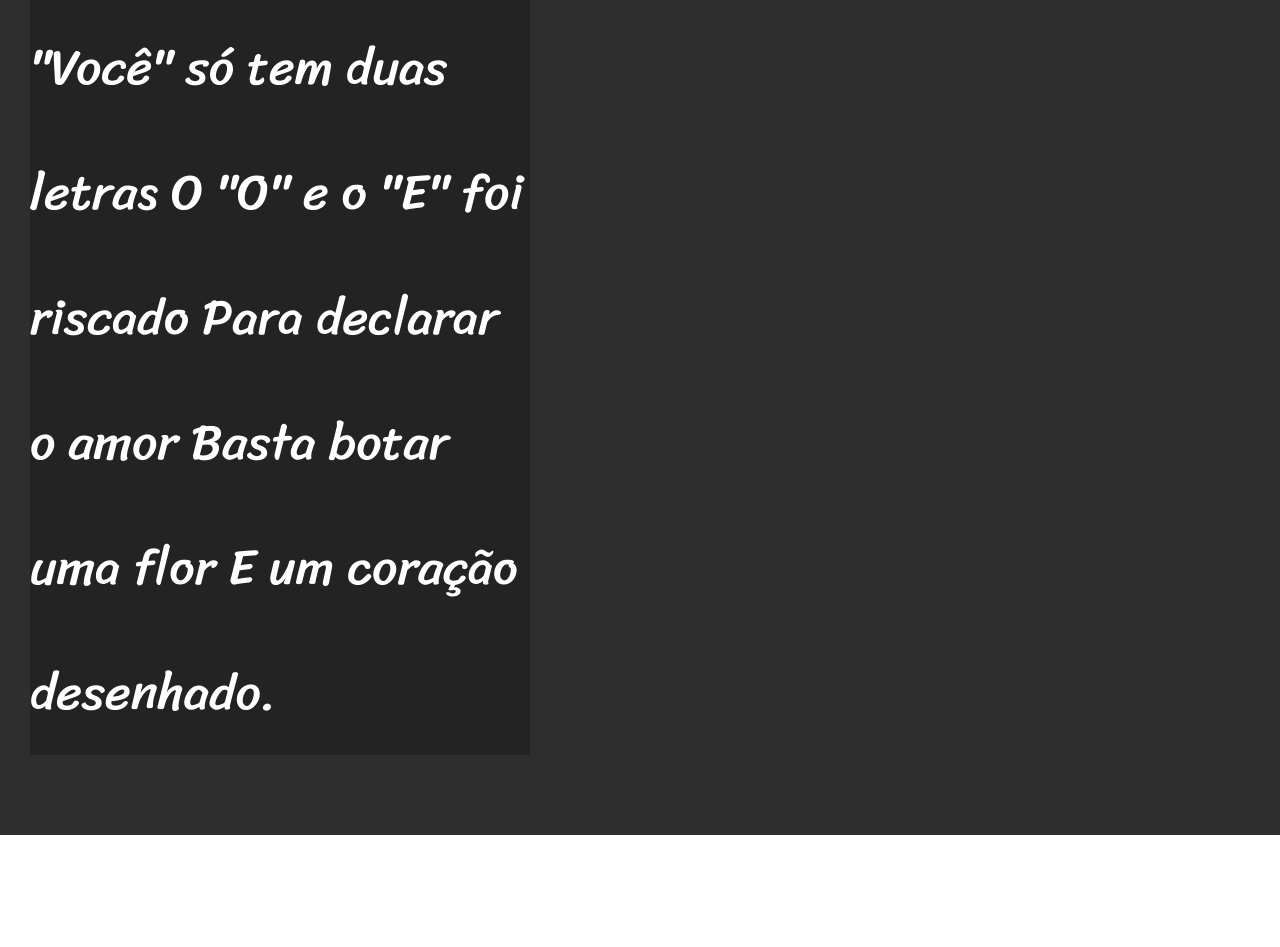
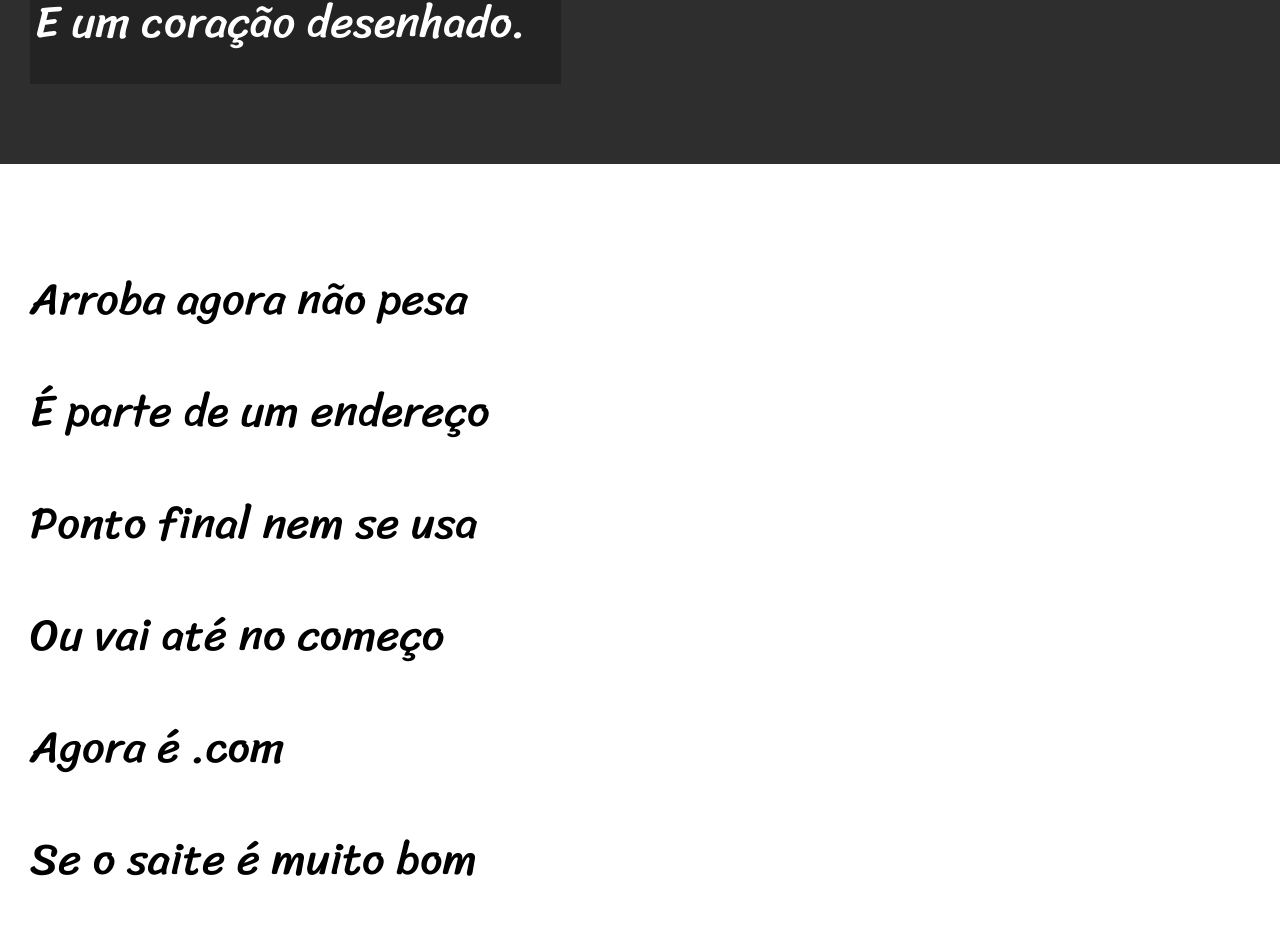
Before and after one commit to victor-oliveira-py/projeto-cordel, a plain HTML site: page index.html in a window 1280 px wide. Shown: the part 1833-2780 px from the top of the page. Drawn offline with Linux system fonts and the light colour scheme; a web font is replaced by a local one.

Commit message:
Atualiazação no html e css

```diff
--- a/index.html
+++ b/index.html
@@ -5,15 +5,6 @@
     <meta name="viewport" content="width=device-width, initial-scale=1.0">
     <title>Cordel</title>
     <link rel="stylesheet" href="style.css">
-
-    <link rel="preconnect" href="https://fonts.googleapis.com">
-    <link rel="preconnect" href="https://fonts.gstatic.com" crossorigin>
-    <link href="https://fonts.googleapis.com/css2?family=Doto:wght@100..900&family=Edu+VIC+WA+NT+Beginner&family=Passion+One:wght@400;700;900&family=Playwrite+RO&display=swap" rel="stylesheet">
-
-    <link rel="preconnect" href="https://fonts.googleapis.com">
-    <link rel="preconnect" href="https://fonts.gstatic.com" crossorigin>
-    <link href="https://fonts.googleapis.com/css2?family=Doto:wght@100..900&family=Edu+VIC+WA+NT+Beginner&family=Passion+One:wght@400;700;900&family=Playwrite+RO&family=Sriracha&display=swap" rel="stylesheet">
-
 </head>
 <body>
     <header>
@@ -27,23 +18,23 @@
         <section class="normal">
             <p>
                 Estou ficando cansado
-                Da tal tecnologia
-                Só se fala por e-mail
-                Mensagem curta e fria
-                Twitter e Facebook
-                Antes que eu caduque
+                Da tal tecnologia <br>
+                Só se fala por e-mail <br>
+                Mensagem curta e fria <br>
+                Twitter e Facebook <br>
+                Antes que eu caduque <br>
                 Vou dizer tudo em poesia.
             </p>
         </section>
 
         <section class="imagem">
             <p>
-                Não é mais como era antes
-                É tudo abreviado
-                "Você" só tem duas letras
-                O "O" e o "E" foi riscado
-                Para declarar o amor
-                Basta botar uma flor
+                Não é mais como era antes <br>
+                É tudo abreviado <br>
+                "Você" só tem duas letras <br>
+                O "O" e o "E" foi riscado <br>
+                Para declarar o amor <br>
+                Basta botar uma flor <br>
                 E um coração desenhado.
             </p>
 
@@ -51,31 +42,31 @@
 
         <section class="normal">
             <p>
-                Arroba agora não pesa
-                É parte de um endereço
-                Ponto final nem se usa
-                Ou vai até no começo
-                Agora é .com
-                Se o saite é muito bom
-                Ele vale um alto preço.
-                Pra piorar a liguagem
-                O emoticom é um risco
-                Tem símbolo para tudo
-                Ponto e vírgula e um asterisco
-                Um beijo significa
-                Pra entender como fica
-                Decifre esse rabisco.
+                Arroba agora não pesa <br>
+                É parte de um endereço <br>
+                Ponto final nem se usa <br>
+                Ou vai até no começo <br>
+                Agora é .com <br>
+                Se o saite é muito bom <br>
+                Ele vale um alto preço. <br>
+                Pra piorar a liguagem <br>
+                O emoticom é um risco <br>
+                Tem símbolo para tudo <br>
+                Ponto e vírgula e um asterisco <br>
+                Um beijo significa <br>
+                Pra entender como fica <br>
+                Decifre esse rabisco. <br>
             </p>
         </section>
 
         <section class="imagem">
             <p>
-                Tenho saudade das cartas
-                Escritas com a própria mão
-                Mandava no mês de Junho
-                Só chegava no Verão
-                Mas matava a saudade
-                Era texto de verdade
+                Tenho saudade das cartas <br>
+                Escritas com a própria mão <br>
+                Mandava no mês de Junho <br>
+                Só chegava no Verão <br>
+                Mas matava a saudade <br>
+                Era texto de verdade <br>
                 Nas linhas do coração.
             </p>
         </section>
@@ -83,20 +74,20 @@
 
         <section class="normal">
             <p>
-                Agora, escrevo e envio
-                Chegando na mesma hora
-                Mas quando vou prosear
-                A pessoa foi embora
-                Abriu outro aplicativo
-                O mundo ficou cativo
-                Da tecnologia do agora.
+                Agora, escrevo e envio <br>
+                Chegando na mesma hora <br>
+                Mas quando vou prosear <br>
+                A pessoa foi embora <br>
+                Abriu outro aplicativo <br>
+                O mundo ficou cativo <br>
+                Da tecnologia do agora. <br>
 
-                Felizmente, pra orar
-                Não precisa de internet
-                Deus escuta todo mundo
-                Se quiser, faça esse teste
-                Dois pontos são dois joelhos
-                Seus lábios são aparelhos
+                Felizmente, pra orar <br>
+                Não precisa de internet <br>
+                Deus escuta todo mundo <br>
+                Se quiser, faça esse teste <br>
+                Dois pontos são dois joelhos <br>
+                Seus lábios são aparelhos <br>
                 Deixe que Deus interprete.
             </p>
         </section>
--- a/style.css
+++ b/style.css
@@ -1,31 +1,44 @@
 @import url('https://fonts.googleapis.com/css2?family=Doto:wght@100..900&family=Edu+VIC+WA+NT+Beginner&family=Passion+One:wght@400;700;900&family=Playwrite+RO&display=swap');
+
 @import url('https://fonts.googleapis.com/css2?family=Doto:wght@100..900&family=Edu+VIC+WA+NT+Beginner&family=Passion+One:wght@400;700;900&family=Playwrite+RO&family=Sriracha&display=swap');
 
-@import url('https://fonts.googleapis.com/css2?family=Doto:wght@100..900&family=Edu+VIC+WA+NT+Beginner&family=Passion+One:wght@400;700;900&family=Playwrite+RO&family=Sriracha&display=swap');
+:root{
+    --fonte1:Verdana, Geneva, Tahoma, sans-serif;
+    --fonte2: "Passion One", sans-serif;
+    --fonte3: "Sriracha", cursive;
+}
 
 *{
     margin: 0px;
     padding: 0px;
+    box-sizing: border-box;
+
 }
 
 html,body{
     min-height: 100vh;
     background-color: darkgrey;
+    font-family: var(--fonte1);
 }
 
 header{
     background-color: black;
     color: white;
     text-align: center;
-    padding: 60px;
+
 }
 
 
 header > h1{
-    padding: 0px 0px 15px 0px;
+    padding-top: 50px;
+    font-variant: small-caps;
+    font-family: var(--fonte2);
+    font-size: 10vh;
 
-    font: normal small-caps  normal 172px 'Passion One';
+}
 
+nav > p{
+    padding-bottom: 50px;
 }
 
 a{
@@ -48,11 +61,9 @@ section{
 }
 
 section > p{
-    width: 500px;
-    font-size: 50px;
+    font-size: 3.5vw;
     line-height: 2.5;
-    font-family: 'Sriracha';
-
+    font-family: var(--fonte3);
 }
 
 section.normal{
@@ -66,7 +77,8 @@ section.imagem{
 }
 
 section.imagem > p{
-    width: 500px;
+    display: inline-block;
+    padding: 5px;
     background-color: rgba(0, 0, 0, 0.233);
 }
 
```
